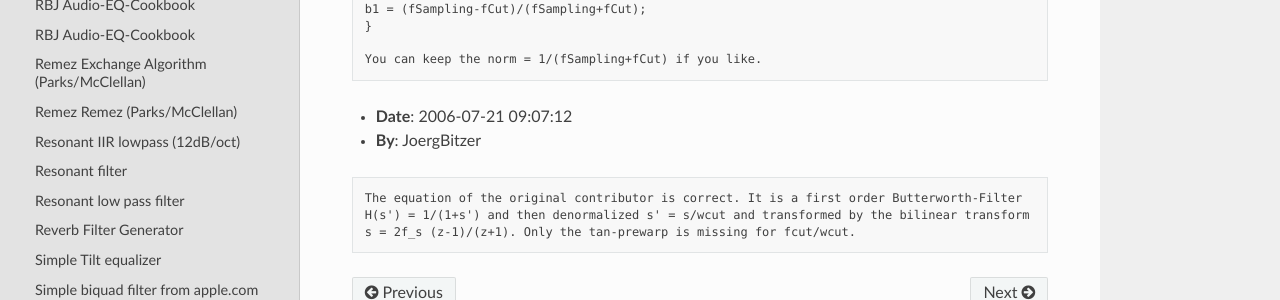
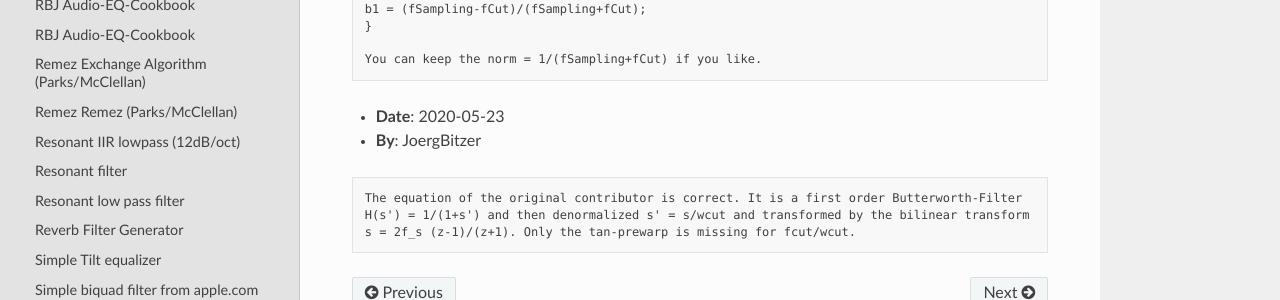
Before and after one commit to bdejong/musicdsp, a Sphinx documentation site: the page built from source/Filters/117-one-pole-one-zero-lp-hp.rst, in a window 1280 px wide and 900 px high, scrolled down 1470 px. Shown: the part 458-758 px from the top of the window. Built offline with Sphinx 7.4.7 and the Read the Docs theme 2.0.0, drawn with Linux system fonts in a browser that asks for light colours.

Commit message:
Update 117-one-pole-one-zero-lp-hp.rst

```diff
--- a/source/Filters/117-one-pole-one-zero-lp-hp.rst
+++ b/source/Filters/117-one-pole-one-zero-lp-hp.rst
@@ -107,7 +107,7 @@ Comments
 
     You can keep the norm = 1/(fSampling+fCut) if you like.
 
-- **Date**: 2006-07-21 09:07:12
+- **Date**: 2020-05-23
 - **By**: JoergBitzer
 
 .. code-block:: text
```
